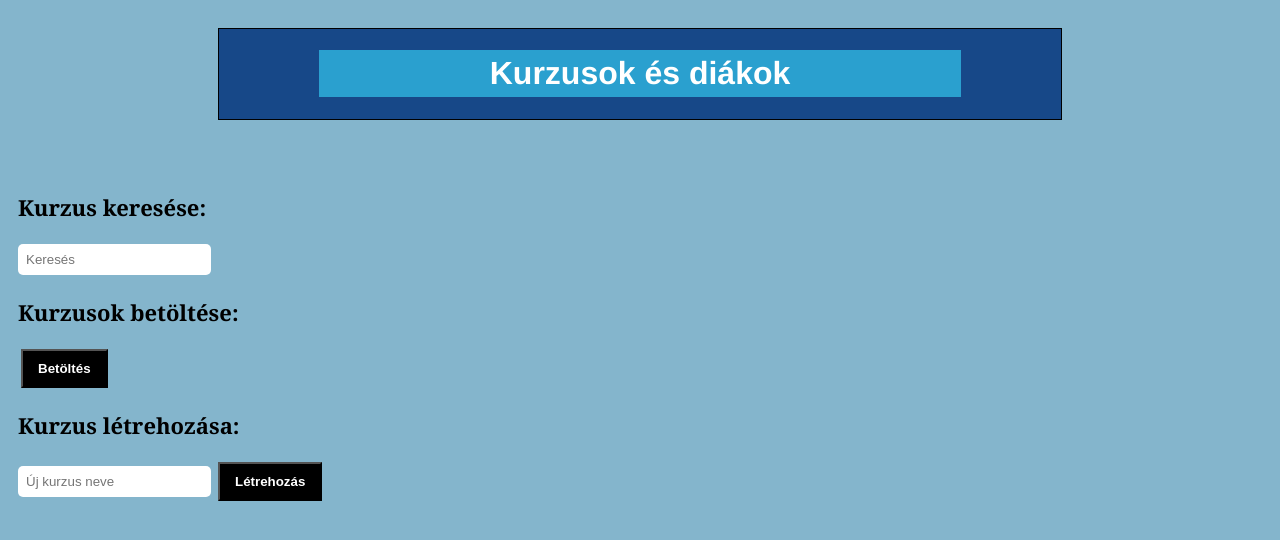
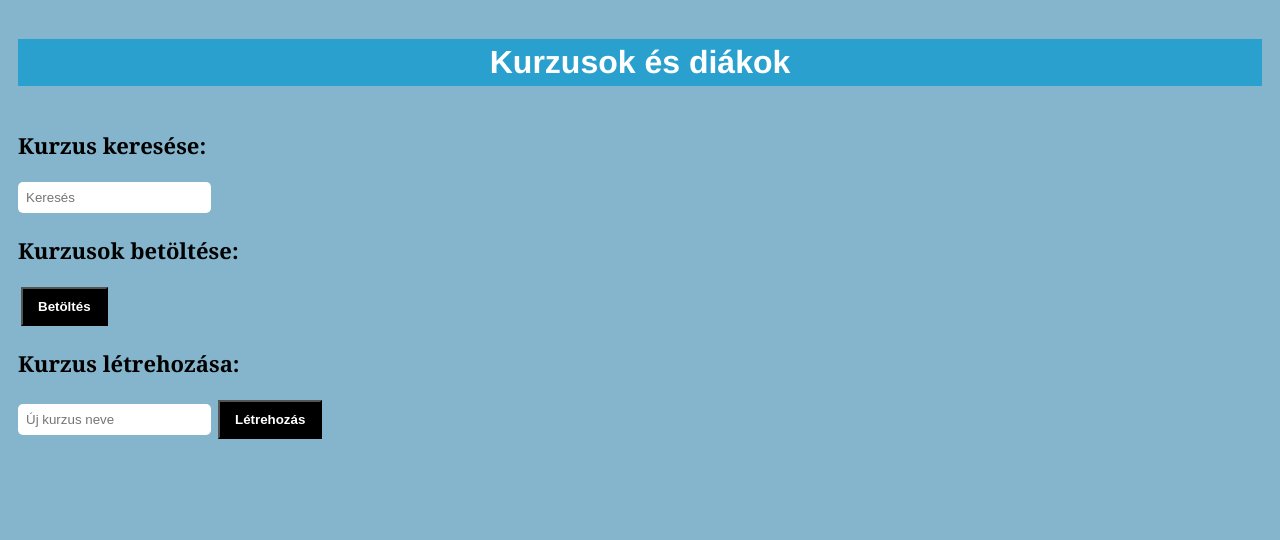
Before and after one commit to b0koslil/Webprog---KA, a plain HTML site: page kurzusok/kurzusok.html in a window 1280 px wide. Drawn offline with Linux system fonts and the light colour scheme.

Commit message:
Update kurzusok.html

```diff
--- a/kurzusok/kurzusok.html
+++ b/kurzusok/kurzusok.html
@@ -12,9 +12,7 @@
 
 <body>
 
-    <div class = "cim">
         <h1>Kurzusok és diákok</h1>
-    </div>
 
     <div class = "container">
 
```
